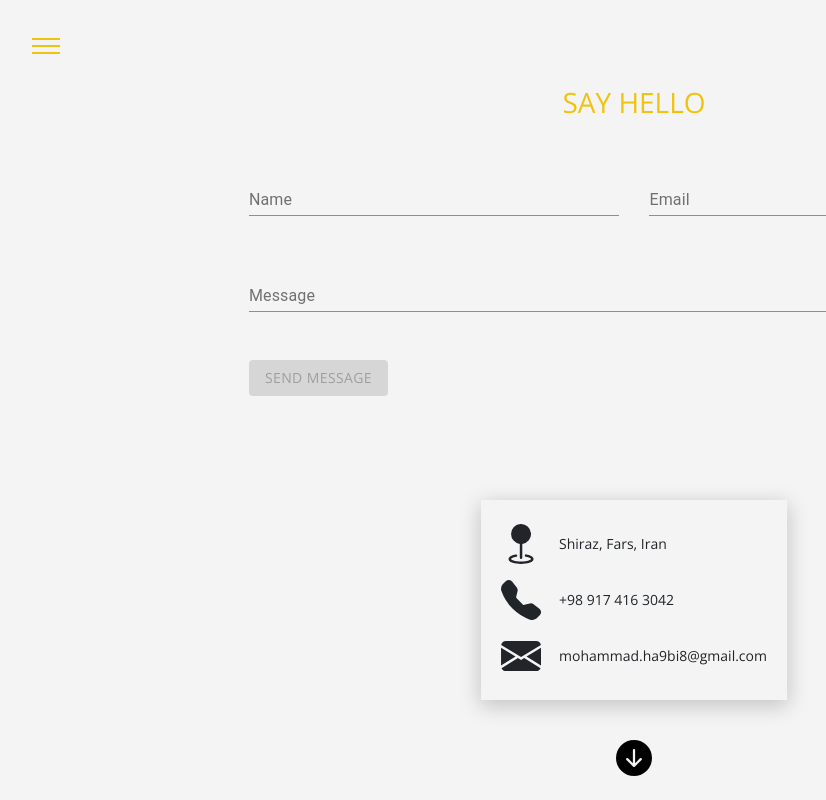
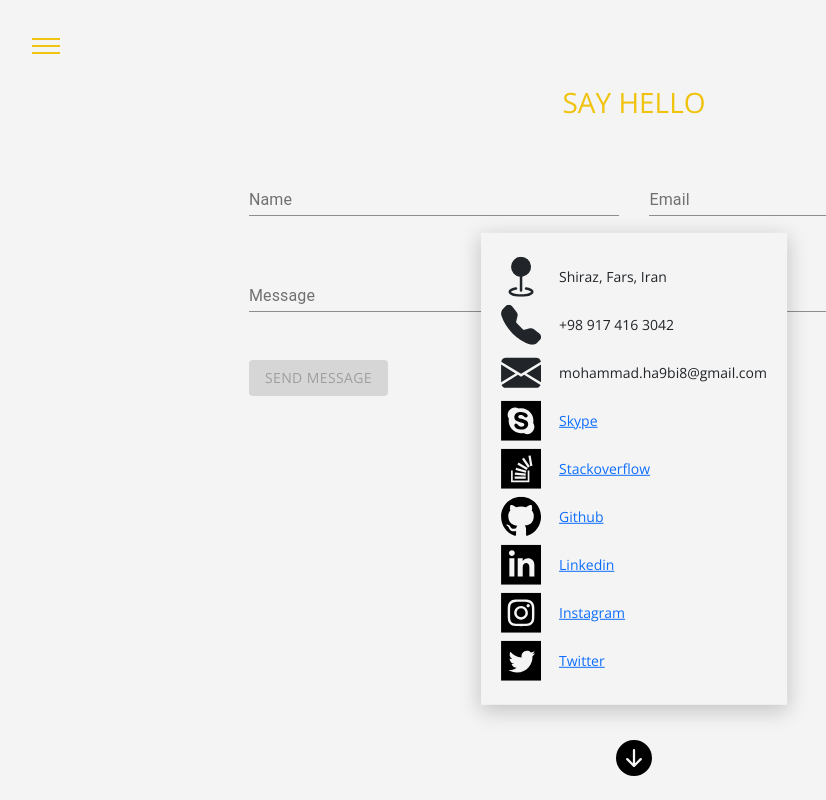
Before and after one commit to mohammaDJ23/portfolio, a React (Create React App) app in the folder client/: page /contact in a window 1280 px wide. Both pictures are taken after a click on the element 640 px from the left and 758 px from the top of the page. Shown: the whole page, without its empty margins (6-832 px from the left). Built offline with nearby package versions, Linux system fonts and the light colour scheme.

Commit message:
add some personal address

```diff
--- a/client/src/components/Contact/Address/Address.css
+++ b/client/src/components/Contact/Address/Address.css
@@ -1,5 +1,5 @@
 .contact-information.show {
-  bottom: 10%;
+  bottom: 6%;
   opacity: 1;
 }
 
--- a/client/src/components/Contact/Address/Address.tsx
+++ b/client/src/components/Contact/Address/Address.tsx
@@ -4,7 +4,9 @@ import { AddressComponentTypes } from "../../../shared/types/types";
 
 import "./Address.css";
 
-const Address: FunctionComponent<AddressComponentTypes> = ({ showContactInformation }) => {
+const Address: FunctionComponent<AddressComponentTypes> = ({
+  showContactInformation
+}) => {
   return (
     <div
       className={`contact-information p-4 position-fixed bottom-left-4-50 gray-background-color z-100 default-transition ${
@@ -35,7 +37,7 @@ const Address: FunctionComponent<AddressComponentTypes> = ({ showContactInformat
         </div>
       </div>
 
-      <div className="row my-3">
+      <div className="row my-2">
         <div className="col px-2 py-0 d-flex align-items-center">
           <div className="mr-18">
             <svg
@@ -59,7 +61,7 @@ const Address: FunctionComponent<AddressComponentTypes> = ({ showContactInformat
         </div>
       </div>
 
-      <div className="row">
+      <div className="row my-2">
         <div className="col px-2 py-0 d-flex align-items-center">
           <div className="mr-18">
             <svg
@@ -79,6 +81,190 @@ const Address: FunctionComponent<AddressComponentTypes> = ({ showContactInformat
           </div>
         </div>
       </div>
+
+      <div className="row my-2">
+        <div className="col px-2 py-0 d-flex align-items-center">
+          <div className="mr-18">
+            <svg
+              xmlns="http://www.w3.org/2000/svg"
+              width="40"
+              height="40"
+              viewBox="0 0 24 24"
+            >
+              <path d="M0 0v24h24v-24h-24zm13.39 19.351c-5.133.98-9.647-3.509-8.722-8.673-2.379-3.868 2.075-8.393 5.956-6.02 5.091-.955 9.606 3.476 8.702 8.653 2.392 3.866-2.049 8.397-5.936 6.04zm2.893-5.468c0 2.026-1.615 3.354-4.026 3.354-2.121 0-4.252-.965-4.242-2.627.003-.501.376-.961.872-.961 1.249 0 1.237 1.863 3.225 1.863 1.396 0 1.872-.764 1.872-1.296 0-1.924-6.029-.745-6.029-4.362 0-1.958 1.602-3.309 4.12-3.161 2.401.142 3.809 1.202 3.944 2.193.067.647-.361 1.151-1.105 1.151-1.086 0-1.197-1.454-3.067-1.454-.844 0-1.556.352-1.556 1.116-.001 1.597 5.992.67 5.992 4.184z" />
+            </svg>
+          </div>
+
+          <div>
+            <h3 className="m-0 label">
+              <a
+                href="/"
+                onClick={event => {
+                  event.preventDefault();
+
+                  window.open("https://join.skype.com/invite/iLANEIgxYmTB");
+                }}
+              >
+                Skype
+              </a>
+            </h3>
+          </div>
+        </div>
+      </div>
+
+      <div className="row my-2">
+        <div className="col px-2 py-0 d-flex align-items-center">
+          <div className="mr-18">
+            <svg
+              xmlns="http://www.w3.org/2000/svg"
+              width="40"
+              height="40"
+              viewBox="0 0 24 24"
+            >
+              <path d="M0 0v24h24v-24h-24zm10.488 8.272l5.531 3.243-.686 1.162-5.532-3.243.687-1.162zm-1.456 3.113l6.185 1.739-.331 1.23-6.204-1.667.35-1.302zm-.672 2.813l6.498.65-.118 1.28-6.504-.586.124-1.344zm-.193 2.469h6.667v1.333h-6.667v-1.333zm8.833 3.333h-11v-7h1v6h9v-6h1v7zm-.852-8.704l-3.56-5.219 1.115-.76 3.559 5.219-1.114.76zm1.356-.841l-1.08-6.224 1.328-.231 1.081 6.224-1.329.231z" />
+            </svg>
+          </div>
+
+          <div>
+            <h3 className="m-0 label">
+              <a
+                href="/"
+                onClick={event => {
+                  event.preventDefault();
+
+                  window.open(
+                    "https://stackoverflow.com/users/14800462/mohammad-nowresideh"
+                  );
+                }}
+              >
+                Stackoverflow
+              </a>
+            </h3>
+          </div>
+        </div>
+      </div>
+
+      <div className="row my-2">
+        <div className="col px-2 py-0 d-flex align-items-center">
+          <div className="mr-18">
+            <svg
+              xmlns="http://www.w3.org/2000/svg"
+              width="40"
+              height="40"
+              viewBox="0 0 24 24"
+            >
+              <path d="M12 0c-6.626 0-12 5.373-12 12 0 5.302 3.438 9.8 8.207 11.387.599.111.793-.261.793-.577v-2.234c-3.338.726-4.033-1.416-4.033-1.416-.546-1.387-1.333-1.756-1.333-1.756-1.089-.745.083-.729.083-.729 1.205.084 1.839 1.237 1.839 1.237 1.07 1.834 2.807 1.304 3.492.997.107-.775.418-1.305.762-1.604-2.665-.305-5.467-1.334-5.467-5.931 0-1.311.469-2.381 1.236-3.221-.124-.303-.535-1.524.117-3.176 0 0 1.008-.322 3.301 1.23.957-.266 1.983-.399 3.003-.404 1.02.005 2.047.138 3.006.404 2.291-1.552 3.297-1.23 3.297-1.23.653 1.653.242 2.874.118 3.176.77.84 1.235 1.911 1.235 3.221 0 4.609-2.807 5.624-5.479 5.921.43.372.823 1.102.823 2.222v3.293c0 .319.192.694.801.576 4.765-1.589 8.199-6.086 8.199-11.386 0-6.627-5.373-12-12-12z" />
+            </svg>
+          </div>
+
+          <div>
+            <h3 className="m-0 label">
+              <a
+                href="/"
+                onClick={event => {
+                  event.preventDefault();
+
+                  window.open("https://github.com/mohammaDJ23");
+                }}
+              >
+                Github
+              </a>
+            </h3>
+          </div>
+        </div>
+      </div>
+
+      <div className="row my-2">
+        <div className="col px-2 py-0 d-flex align-items-center">
+          <div className="mr-18">
+            <svg
+              xmlns="http://www.w3.org/2000/svg"
+              width="40"
+              height="40"
+              viewBox="0 0 24 24"
+            >
+              <path d="M0 0v24h24v-24h-24zm8 19h-3v-11h3v11zm-1.5-12.268c-.966 0-1.75-.79-1.75-1.764s.784-1.764 1.75-1.764 1.75.79 1.75 1.764-.783 1.764-1.75 1.764zm13.5 12.268h-3v-5.604c0-3.368-4-3.113-4 0v5.604h-3v-11h3v1.765c1.397-2.586 7-2.777 7 2.476v6.759z" />
+            </svg>
+          </div>
+
+          <div>
+            <h3 className="m-0 label">
+              <a
+                href="/"
+                onClick={event => {
+                  event.preventDefault();
+
+                  window.open(
+                    "https://www.linkedin.com/in/mohammad-nowresideh-5a2a96201/"
+                  );
+                }}
+              >
+                Linkedin
+              </a>
+            </h3>
+          </div>
+        </div>
+      </div>
+
+      <div className="row my-2">
+        <div className="col px-2 py-0 d-flex align-items-center">
+          <div className="mr-18">
+            <svg
+              xmlns="http://www.w3.org/2000/svg"
+              width="40"
+              height="40"
+              viewBox="0 0 24 24"
+            >
+              <path d="M14.667 12c0 1.473-1.194 2.667-2.667 2.667-1.473 0-2.667-1.193-2.667-2.667 0-1.473 1.194-2.667 2.667-2.667 1.473 0 2.667 1.194 2.667 2.667zm3.846-3.232c.038.843.046 1.096.046 3.232s-.008 2.389-.046 3.233c-.1 2.15-1.109 3.181-3.279 3.279-.844.038-1.097.047-3.234.047-2.136 0-2.39-.008-3.232-.046-2.174-.099-3.181-1.132-3.279-3.279-.039-.845-.048-1.098-.048-3.234s.009-2.389.047-3.232c.099-2.152 1.109-3.181 3.279-3.279.844-.039 1.097-.047 3.233-.047s2.39.008 3.233.046c2.168.099 3.18 1.128 3.28 3.28zm-2.405 3.232c0-2.269-1.84-4.108-4.108-4.108-2.269 0-4.108 1.839-4.108 4.108 0 2.269 1.84 4.108 4.108 4.108 2.269 0 4.108-1.839 4.108-4.108zm1.122-4.27c0-.53-.43-.96-.96-.96s-.96.43-.96.96.43.96.96.96c.531 0 .96-.43.96-.96zm6.77-7.73v24h-24v-24h24zm-4 12c0-2.172-.009-2.445-.048-3.298-.131-2.902-1.745-4.52-4.653-4.653-.854-.04-1.126-.049-3.299-.049s-2.444.009-3.298.048c-2.906.133-4.52 1.745-4.654 4.653-.039.854-.048 1.127-.048 3.299 0 2.173.009 2.445.048 3.298.134 2.906 1.746 4.521 4.654 4.654.854.039 1.125.048 3.298.048s2.445-.009 3.299-.048c2.902-.133 4.522-1.745 4.653-4.654.039-.853.048-1.125.048-3.298z" />
+            </svg>
+          </div>
+
+          <div>
+            <h3 className="m-0 label">
+              <a
+                href="/"
+                onClick={event => {
+                  event.preventDefault();
+
+                  window.open("https://www.instagram.com/m_nowresideh/");
+                }}
+              >
+                Instagram
+              </a>
+            </h3>
+          </div>
+        </div>
+      </div>
+
+      <div className="row">
+        <div className="col px-2 py-0 d-flex align-items-center">
+          <div className="mr-18">
+            <svg
+              xmlns="http://www.w3.org/2000/svg"
+              width="40"
+              height="40"
+              viewBox="0 0 24 24"
+            >
+              <path d="M0 0v24h24v-24h-24zm18.862 9.237c.208 4.617-3.235 9.765-9.33 9.765-1.854 0-3.579-.543-5.032-1.475 1.742.205 3.48-.278 4.86-1.359-1.437-.027-2.649-.976-3.066-2.28.515.098 1.021.069 1.482-.056-1.579-.317-2.668-1.739-2.633-3.26.442.246.949.394 1.486.411-1.461-.977-1.875-2.907-1.016-4.383 1.619 1.986 4.038 3.293 6.766 3.43-.479-2.053 1.079-4.03 3.198-4.03.944 0 1.797.398 2.396 1.037.748-.147 1.451-.42 2.085-.796-.245.767-.766 1.41-1.443 1.816.664-.08 1.297-.256 1.885-.517-.44.656-.997 1.234-1.638 1.697z" />
+            </svg>
+          </div>
+
+          <div>
+            <h3 className="m-0 label">
+              <a
+                href="/"
+                onClick={event => {
+                  event.preventDefault();
+
+                  window.open("https://twitter.com/mohamma78207970");
+                }}
+              >
+                Twitter
+              </a>
+            </h3>
+          </div>
+        </div>
+      </div>
     </div>
   );
 };
```
